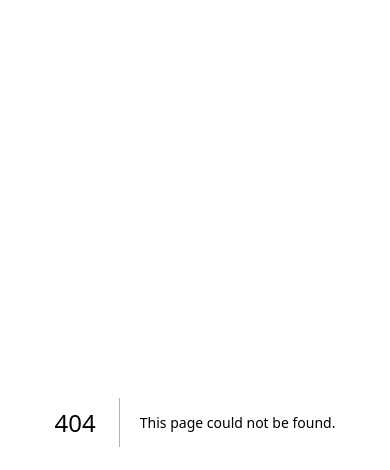
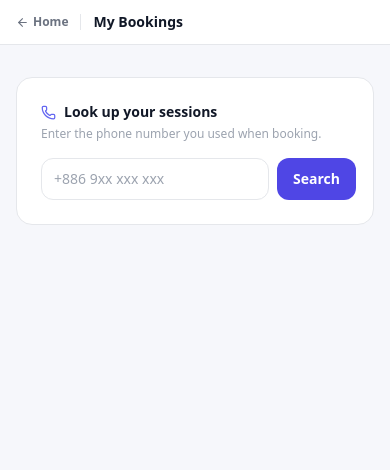
Before and after one commit to ArtecksOfficial/Artecks-Academy, a Next.js app: page /bookings/mine in a window 390 px wide. Before the commit this address had no page. Shown: the top 470 px of the page. Built offline with nearby package versions, Linux system fonts and the light colour scheme.

Commit message:
feat(bookings): add /bookings/mine page with phone lookup, fix /sessions back link, fix home subscribe CTA

```diff
--- /dev/null
+++ b/src/app/bookings/mine/MyBookingsPage.tsx
@@ -0,0 +1,146 @@
+"use client";
+import { useState } from "react";
+import { Phone, Loader2, ArrowLeft, ChevronRight, Clock, MapPin } from "lucide-react";
+import type { MyBooking } from "@/lib/api";
+
+const TZ = "Asia/Taipei";
+function fmtDateTime(iso: string) {
+  return new Date(iso).toLocaleString("en-US", {
+    timeZone: TZ, weekday: "short", month: "short", day: "numeric",
+    hour: "numeric", minute: "2-digit", hour12: true,
+  });
+}
+
+function StatusBadge({ status }: { status: string }) {
+  const map: Record<string, { label: string; cls: string }> = {
+    confirmed: { label: "Confirmed", cls: "bg-emerald-50 text-emerald-700 border-emerald-200" },
+    pending:   { label: "Pending",   cls: "bg-amber-50 text-amber-700 border-amber-200" },
+    cancelled: { label: "Cancelled", cls: "bg-red-50 text-red-600 border-red-200" },
+    attended:  { label: "Attended",  cls: "bg-indigo-50 text-indigo-700 border-indigo-200" },
+  };
+  const s = map[status] ?? { label: status, cls: "bg-gray-100 text-gray-500 border-gray-200" };
+  return (
+    <span className={`text-[10px] font-bold px-2 py-0.5 rounded-full border ${s.cls}`}>{s.label}</span>
+  );
+}
+
+function BookingCard({ booking }: { booking: MyBooking }) {
+  return (
+    <a href={`/report/${booking.id}`}
+      className="block rounded-2xl border border-gray-200 bg-white hover:border-indigo-300 hover:shadow-sm transition-all overflow-hidden">
+      <div className="h-1 bg-gradient-to-r from-indigo-500 to-violet-500" />
+      <div className="p-4 flex flex-col gap-2.5">
+        <div className="flex items-start justify-between gap-3">
+          <div className="flex-1 min-w-0">
+            <p className="font-black text-sm text-gray-900 leading-tight truncate">{booking.session_title}</p>
+            <div className="flex items-center gap-1.5 mt-1">
+              <Clock size={11} className="text-gray-400 flex-shrink-0" />
+              <p className="text-xs text-gray-500">{fmtDateTime(booking.session_datetime)}</p>
+            </div>
+            {booking.location && (
+              <div className="flex items-center gap-1.5 mt-0.5">
+                <MapPin size={11} className="text-gray-400 flex-shrink-0" />
+                <p className="text-xs text-gray-500 truncate">{booking.location}</p>
+              </div>
+            )}
+          </div>
+          <div className="flex flex-col items-end gap-1.5 flex-shrink-0">
+            <StatusBadge status={booking.status} />
+            <ChevronRight size={14} className="text-gray-300" />
+          </div>
+        </div>
+        {booking.price_paid != null && (
+          <p className="text-xs font-bold text-gray-700">
+            NT${Number(booking.price_paid).toLocaleString()}
+            {booking.discount_applied ? (
+              <span className="ml-1.5 text-emerald-600 font-semibold">(member discount applied)</span>
+            ) : null}
+          </p>
+        )}
+      </div>
+    </a>
+  );
+}
+
+export default function MyBookingsPage() {
+  const [phone, setPhone] = useState("");
+  const [bookings, setBookings] = useState<MyBooking[] | null>(null);
+  const [loading, setLoading] = useState(false);
+  const [error, setError] = useState<string | null>(null);
+
+  async function handleLookup(e: React.FormEvent) {
+    e.preventDefault();
+    const trimmed = phone.trim();
+    if (!trimmed) { setError("Please enter your phone number."); return; }
+    setLoading(true); setError(null);
+    try {
+      const res = await fetch(`/api/my-bookings?phone=${encodeURIComponent(trimmed)}`);
+      if (!res.ok) { setError("Could not find bookings for that number."); setBookings(null); return; }
+      const data = await res.json();
+      setBookings(data.bookings ?? []);
+    } catch {
+      setError("Something went wrong. Try again.");
+    } finally {
+      setLoading(false);
+    }
+  }
+
+  return (
+    <div className="min-h-screen" style={{ backgroundColor: "#F6F7FB", fontFamily: "system-ui, sans-serif" }}>
+      {/* Header */}
+      <header className="sticky top-0 z-50 bg-white border-b border-gray-200">
+        <div className="max-w-2xl mx-auto px-4 py-3 flex items-center gap-3">
+          <a href="/" className="flex items-center gap-1 text-xs font-semibold text-gray-500 hover:text-indigo-600 transition-colors">
+            <ArrowLeft size={13} />
+            Home
+          </a>
+          <div className="w-px h-4 bg-gray-200" />
+          <p className="text-sm font-black text-gray-900">My Bookings</p>
+        </div>
+      </header>
+
+      <div className="max-w-2xl mx-auto px-4 py-8 flex flex-col gap-6">
+        {/* Lookup form */}
+        <div className="bg-white rounded-2xl border border-gray-200 p-6">
+          <div className="flex items-center gap-2 mb-1">
+            <Phone size={15} className="text-indigo-500" />
+            <p className="font-black text-sm text-gray-900">Look up your sessions</p>
+          </div>
+          <p className="text-xs text-gray-400 mb-4">Enter the phone number you used when booking.</p>
+          <form onSubmit={handleLookup} className="flex gap-2">
+            <input
+              type="tel"
+              placeholder="+886 9xx xxx xxx"
+              value={phone}
+              onChange={e => setPhone(e.target.value)}
+              className="flex-1 rounded-xl border border-gray-200 px-3 py-2.5 text-sm focus:outline-none focus:ring-2 focus:ring-indigo-400"
+            />
+            <button
+              type="submit"
+              disabled={loading}
+              className="px-4 py-2.5 rounded-xl bg-indigo-600 hover:bg-indigo-500 disabled:opacity-50 text-white text-sm font-bold transition-colors flex items-center gap-1.5"
+            >
+              {loading ? <Loader2 size={14} className="animate-spin" /> : "Search"}
+            </button>
+          </form>
+          {error && <p className="text-xs text-red-500 mt-2">{error}</p>}
+        </div>
+
+        {/* Results */}
+        {bookings !== null && (
+          bookings.length === 0 ? (
+            <div className="text-center py-12 text-gray-400">
+              <p className="text-sm font-semibold">No bookings found</p>
+              <p className="text-xs mt-1">Try the phone number you used when booking.</p>
+            </div>
+          ) : (
+            <div className="flex flex-col gap-3">
+              <p className="text-xs font-bold text-gray-500 uppercase tracking-wide">{bookings.length} booking{bookings.length !== 1 ? "s" : ""}</p>
+              {bookings.map(b => <BookingCard key={b.id} booking={b} />)}
+            </div>
+          )
+        )}
+      </div>
+    </div>
+  );
+}
--- /dev/null
+++ b/src/app/bookings/mine/page.tsx
@@ -0,0 +1,5 @@
+import MyBookingsPage from "./MyBookingsPage";
+
+export default function BookingsMine() {
+  return <MyBookingsPage />;
+}
```
